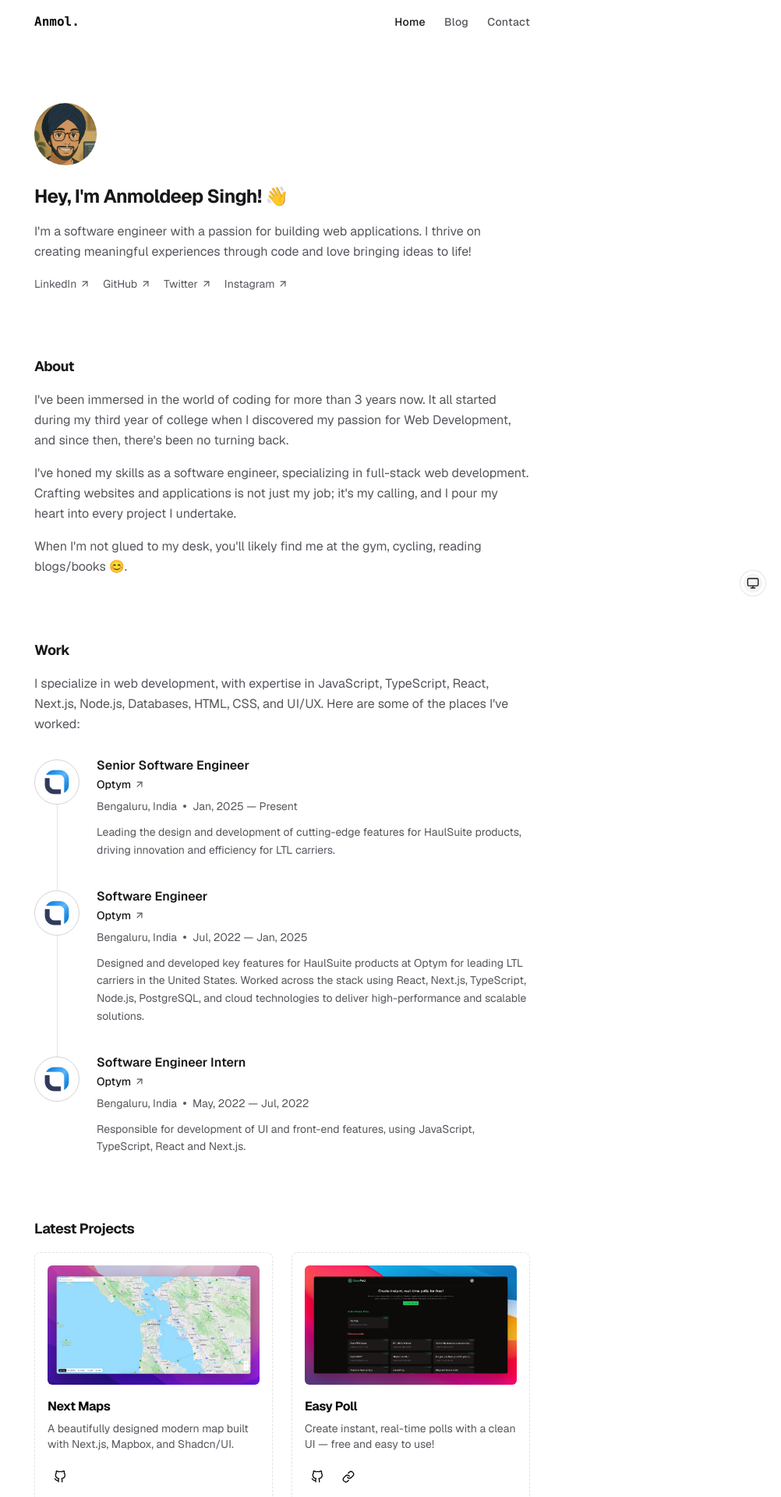
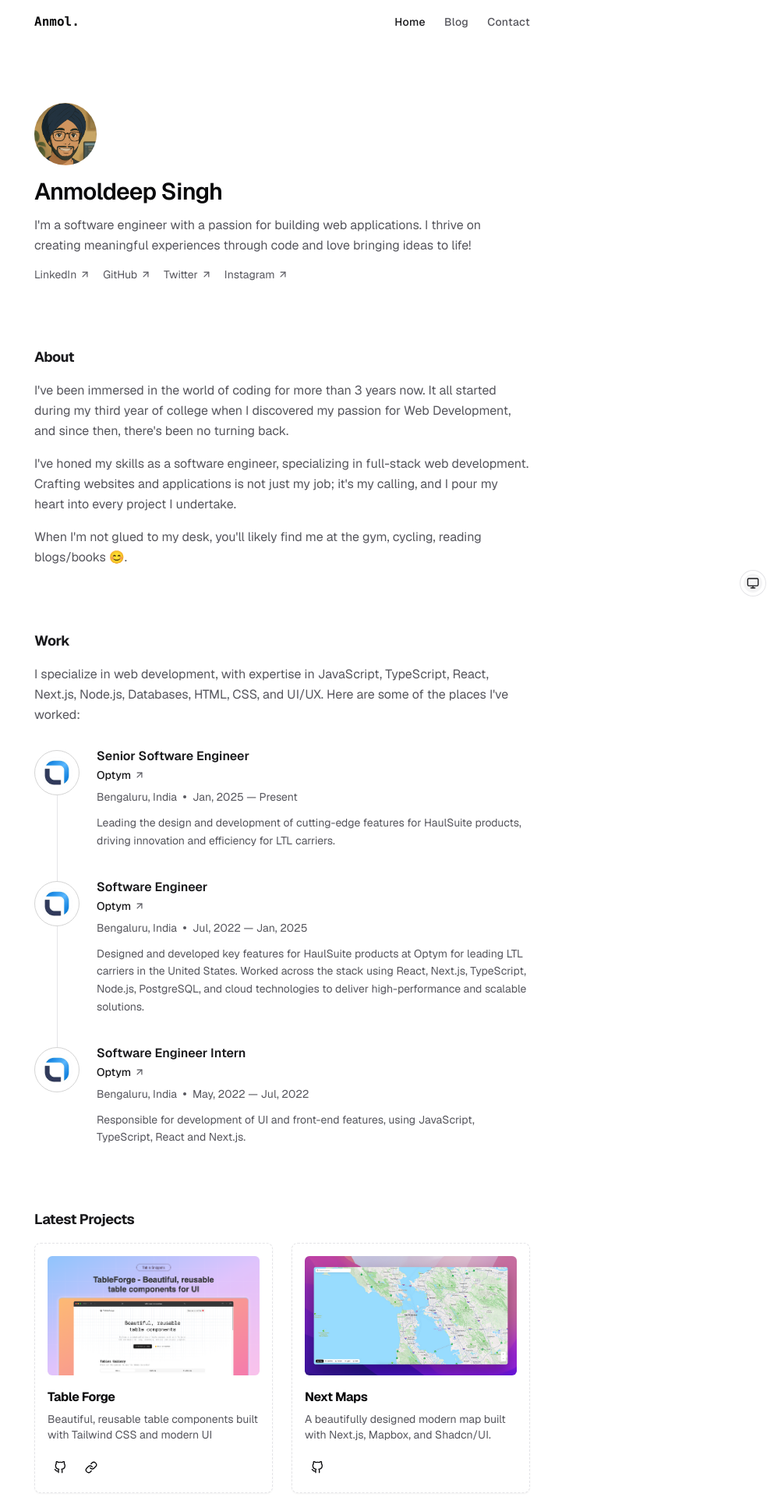
Before and after one commit to AnmolSaini16/anmoldeep.io, a Next.js app: page / in a window 1280 px wide. Shown: the part 20-1940 px from the top of the page at 78% size, without its empty margins (278-1280 px from the left). Built offline with nearby package versions, Linux system fonts and the light colour scheme.

Commit message:
Updates: Added Project

```diff
--- a/components/Intro.tsx
+++ b/components/Intro.tsx
@@ -1,43 +1,39 @@
 "use client";
 
-import Link from "next/link";
 import { motion } from "framer-motion";
 
 import profilePic from "@/public/profile.png";
+import Avatar from "@/components/Avatar";
+import Link from "next/link";
+import { Icons } from "./Icons";
 import { socialLinks } from "@/config";
-import Avatar from "@/components/Avatar";
-import { inAnimation } from "@/lib/utils";
-import { Icons } from "./Icons";
 
 export default function Intro() {
   return (
-    <section className="flex flex-col gap-4">
+    <section className="flex flex-col gap-3">
       <motion.div
-        initial={{ opacity: 0, scale: 0, x: "-45%" }}
-        animate={{ opacity: 1, scale: 1, x: 0 }}
-        transition={{
-          type: "tween",
-          duration: 0.3,
-        }}
-        className="pb-2"
+        initial={{ opacity: 0, y: 8 }}
+        animate={{ opacity: 1, y: 0 }}
+        transition={{ duration: 0.4 }}
+        className="pb-1"
       >
         <Avatar src={profilePic} alt="Anmoldeep Singh" size="md" sizes="80px" />
       </motion.div>
 
       <motion.h1
-        className="text-2xl font-bold tracking-tight text-primary"
-        initial={inAnimation.initial}
-        animate={inAnimation.animate}
-        transition={inAnimation.transition}
+        className="text-3xl font-semibold tracking-tight"
+        initial={{ opacity: 0, y: 8 }}
+        animate={{ opacity: 1, y: 0 }}
+        transition={{ duration: 0.4, delay: 0.05 }}
       >
-        Hey, I'm Anmoldeep Singh! 👋
+        Anmoldeep Singh
       </motion.h1>
 
       <motion.p
-        initial={inAnimation.initial}
-        animate={inAnimation.animate}
-        transition={inAnimation.transition}
-        className="leading-relaxed break-words text-muted-foreground"
+        initial={{ opacity: 0, y: 8 }}
+        animate={{ opacity: 1, y: 0 }}
+        transition={{ duration: 0.4, delay: 0.1 }}
+        className="leading-relaxed text-muted-foreground"
       >
         I'm a software engineer with a passion for building web applications. I
         thrive on creating meaningful experiences through code and love bringing
--- a/components/Navbar.tsx
+++ b/components/Navbar.tsx
@@ -2,6 +2,7 @@
 
 import Link from "next/link";
 import { usePathname } from "next/navigation";
+import { motion } from "framer-motion";
 
 import { cn } from "@/lib/utils";
 import {
@@ -23,19 +24,48 @@ const navLinks = [
   },
 ];
 
+const listVariants = {
+  hidden: { opacity: 0 },
+  show: {
+    opacity: 1,
+    transition: { staggerChildren: 0.08, delayChildren: 0.12 },
+  },
+};
+
+const itemVariants = {
+  hidden: { opacity: 0, y: 8 },
+  show: { opacity: 1, y: 0 },
+};
+
 export default function Navbar() {
   const path = `/${usePathname().split("/")[1]}`;
 
   return (
-    <header className="h-20 sm:h-24 z-[999]">
+    <motion.header
+      className="h-20 sm:h-24 z-[999]"
+      initial={{ opacity: 0, y: -12 }}
+      animate={{ opacity: 1, y: 0 }}
+      transition={{ duration: 0.4 }}
+    >
       <nav className="container max-w-[700px] size-full flex items-center justify-between relative">
-        <Link href="/" className="font-bold font-mono">
-          Anmol.
-        </Link>
+        <motion.div
+          initial={{ opacity: 0, y: -6 }}
+          animate={{ opacity: 1, y: 0 }}
+          transition={{ duration: 0.35, delay: 0.05 }}
+        >
+          <Link href="/" className="font-bold font-mono">
+            Anmol.
+          </Link>
+        </motion.div>
 
-        <ul className="items-center gap-6 relative hidden sm:flex">
+        <motion.ul
+          className="items-center gap-6 relative hidden sm:flex"
+          initial="hidden"
+          animate="show"
+          variants={listVariants}
+        >
           {navLinks.map(({ label, href }) => (
-            <li key={label}>
+            <motion.li key={label} variants={itemVariants}>
               <Link
                 href={href}
                 className={`relative text-sm font-medium tracking-wide transition-colors ${
@@ -46,9 +76,9 @@ export default function Navbar() {
               >
                 {label}
               </Link>
-            </li>
+            </motion.li>
           ))}
-        </ul>
+        </motion.ul>
 
         <DropdownMenu>
           <DropdownMenuTrigger asChild className="relative sm:hidden">
@@ -80,6 +110,6 @@ export default function Navbar() {
           </DropdownMenuContent>
         </DropdownMenu>
       </nav>
-    </header>
+    </motion.header>
   );
 }
--- a/components/PageSection.tsx
+++ b/components/PageSection.tsx
@@ -3,7 +3,7 @@
 import { HTMLMotionProps, motion } from "framer-motion";
 import React from "react";
 
-import { cn, inAnimation } from "@/lib/utils";
+import { cn } from "@/lib/utils";
 
 function PageSection({
   children,
@@ -12,9 +12,9 @@ function PageSection({
 }: HTMLMotionProps<"section">) {
   return (
     <motion.section
-      initial={inAnimation.initial}
-      animate={inAnimation.animate}
-      transition={inAnimation.transition}
+      initial={{ opacity: 0, y: 20 }}
+      animate={{ opacity: 1, y: 0 }}
+      transition={{ duration: 0.5, delay: 0.1 }}
       className={cn("space-y-1.5", className)}
       {...props}
     >
@@ -45,9 +45,9 @@ function PageDescription({
 function PageContent({ className, ...props }: HTMLMotionProps<"div">) {
   return (
     <motion.div
-      initial={inAnimation.initial}
-      animate={inAnimation.animate}
-      transition={{ ...inAnimation.transition, delay: 0.12 }}
+      initial={{ opacity: 0, y: 20 }}
+      animate={{ opacity: 1, y: 0 }}
+      transition={{ duration: 0.5, delay: 0.12 }}
       className="w-full flex-grow pt-8"
       {...props}
     />
--- a/components/Section.tsx
+++ b/components/Section.tsx
@@ -3,7 +3,7 @@
 import React from "react";
 import { HTMLMotionProps, motion } from "framer-motion";
 
-import { cn, inAnimation } from "@/lib/utils";
+import { cn } from "@/lib/utils";
 import Link from "next/link";
 import { Icons } from "./Icons";
 
@@ -30,13 +30,13 @@ const Section = ({
     <motion.section
       className={cn("w-full flex flex-col gap-4", className)}
       {...props}
-      initial={inAnimation.initial}
-      animate={inAnimation.animate}
-      transition={inAnimation.transition}
+      initial={{ opacity: 0, y: 20 }}
+      animate={{ opacity: 1, y: 0 }}
+      transition={{ duration: 0.5, delay: 0.1 }}
     >
-      <h1 className="text-lg font-bold tracking-tight shrink-0 text-primary">
+      <h2 className="text-lg font-bold tracking-tight shrink-0 text-primary">
         {heading}
-      </h1>
+      </h2>
 
       <div className="flex-grow">{children}</div>
 
--- a/components/ThemeSwitcher.tsx
+++ b/components/ThemeSwitcher.tsx
@@ -40,7 +40,7 @@ export default function ThemeSwitcher() {
   return (
     <div
       className={cn(
-        "fixed right-5 bottom-4 flex h-8 max-w-8 overflow-hidden rounded-full p-1 ring-1 ring-border transition-all gap-1 backdrop-blur-sm",
+        "fixed right-5 bottom-4 flex h-8 max-w-8 overflow-hidden rounded-full p-1 ring-1 ring-border transition-all gap-1 backdrop-blur",
         "hover:max-w-[120px]",
         theme === "system" && "justify-start",
         theme === "light" && "justify-center",
--- a/config/index.tsx
+++ b/config/index.tsx
@@ -1,6 +1,7 @@
 import optymLogo from "@/public/work-place/optym.jpeg";
 import easyPoll from "@/public/project/easy-poll.png";
 import nextMaps from "@/public/project/next-maps.png";
+import tableForge from "@/public/project/table-forge.png";
 
 import { Icons } from "@/components/Icons";
 
@@ -62,19 +63,19 @@ export const workplaces = [
 
 export const projects = [
   {
+    title: "Table Forge",
+    description:
+      "Beautiful, reusable table components built with Tailwind CSS and modern UI",
+    imageSrc: tableForge,
+    github: "https://github.com/AnmolSaini16/table-forge",
+    demo: "https://table-forge-one.vercel.app/",
+  },
+  {
     title: "Next Maps",
     description:
       "A beautifully designed modern map built with Next.js, Mapbox, and Shadcn/UI.",
     imageSrc: nextMaps,
     github: "https://github.com/AnmolSaini16/next-maps",
-  },
-  {
-    title: "Easy Poll",
-    description:
-      "Create instant, real-time polls with a clean UI — free and easy to use!",
-    imageSrc: easyPoll,
-    github: "https://github.com/AnmolSaini16/easy-poll",
-    demo: "https://easy-poll-time.vercel.app/",
   },
 ];
 
--- a/lib/utils.ts
+++ b/lib/utils.ts
@@ -13,12 +13,6 @@ export const formatDate = (
     "en-US",
     options ?? { month: "2-digit", year: "2-digit" }
   );
-
-export const inAnimation = {
-  initial: { y: 18, opacity: 0 },
-  animate: { y: 0, opacity: 1 },
-  transition: { duration: 0.4, ease: "easeOut" },
-};
 
 export const fetchFromDevToAPI = async <T>(
   url: string
```
Also changed, not shown: public/project/easy-poll.png (deleted), public/project/table-forge.png (added).
